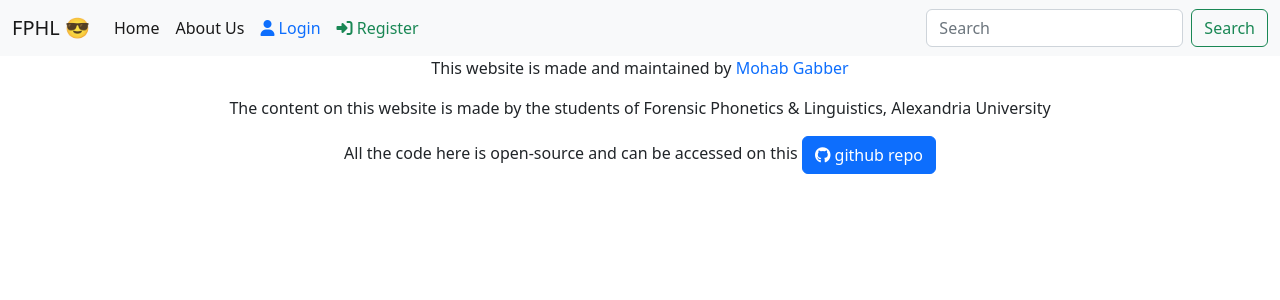
After one commit to fuckhumanity12/fphlcore, a Django app: page /about/ in a window 1280 px wide. The commit adds this page. Shown: the top 300 px of the page. Run offline with Django 4.2, Linux system fonts and the light colour scheme; parts of the project's set-up code (start-up, migrations or seed data) failed here and were passed over; some libraries are stand-ins or nearby versions.

Commit message:
added search functionality, and about page

```diff
--- /dev/null
+++ b/articles/templates/articles/about.html
@@ -0,0 +1,8 @@
+{% extends "users/base.html" %}
+{% block title %}About Us{% endblock title %}
+
+{% block content %}
+<p class="text-center">This website is made and maintained by <a href="https://github.com/fuckhumanity12" target="_blank" class="text-decoration-none">Mohab Gabber</a></p>
+<p class="text-center">The content on this website is made by the students of Forensic Phonetics & Linguistics, Alexandria University</p>
+<p class="text-center">All the code here is open-source and can be accessed on this <a href="https://github.com/fuckhumanity12/fphlcore" target="_blank" class="text-decoration-none btn btn-primary"><i class="fa-brands fa-github"></i> github repo</a></p>
+{% endblock content %}
--- a/articles/urls.py
+++ b/articles/urls.py
@@ -6,5 +6,7 @@ urlpatterns = [
     path("save/<str:pk>/", SaveArticles.as_view(), name="save-article"),
     path("remove-save/<str:pk>/", RemoveSave.as_view(), name="remove-save"),
     path("account/", AccountPage.as_view(), name="account"),
+    path("about/", About.as_view(), name="about"),
+    path("search/", Search.as_view(), name="search"),
     # path("comment/<str:article>", CommentView.as_view(), name="comment"),
 ]
--- a/articles/views.py
+++ b/articles/views.py
@@ -4,6 +4,7 @@ from .models import *
 from django.contrib import messages
 from django.contrib.auth.mixins import LoginRequiredMixin
 from .forms import *
+from django.db.models import Q
 
 
 class ArticlesList(View):
@@ -70,6 +71,20 @@ class RemoveSave(LoginRequiredMixin, View):
 #             messages.warning(request, "Article Doesn't Exists")
 #             return redirect("home")
 
+class About(View):
+    def get(self, request, *args, **kwargs):
+        return render(request, "articles/about.html")
+
+
+class Search(View):
+    def get(self, request, *args, **kwargs):
+        query = self.request.GET.get("q")
+        if query == '' or query == ' ':
+            messages.warning(request, "you can't search everything human!")
+            return redirect("home")
+        articles = Article.objects.filter(Q(title__icontains=query))
+        return render(request, 'articles/search-results.html', {'results': articles, })
+
 
 class AccountPage(LoginRequiredMixin, View):
     def get(self, request, *args, **kwargs):
--- a/users/templates/users/base.html
+++ b/users/templates/users/base.html
@@ -26,9 +26,9 @@
                             <a class="nav-link active" aria-current="page" href="{% url 'home' %}">Home</a>
                         </li>
                         <li class="nav-item">
-                            <a class="nav-link" href="#">Link</a>
+                            <a class="nav-link active" href="{% url 'about' %}">About Us</a>
                         </li>
-                        <li class="nav-item dropdown">
+                        <!-- <li class="nav-item dropdown">
                             <a class="nav-link dropdown-toggle" href="#" role="button" data-bs-toggle="dropdown"
                                 aria-expanded="false">
                                 Dropdown
@@ -41,26 +41,26 @@
                                 </li>
                                 <li><a class="dropdown-item" href="#">Something else here</a></li>
                             </ul>
-                        </li>
+                        </li> -->
                         {% if request.user.is_authenticated %}
                             <li class="nav-item">
-                                <a class="nav-link" href="{% url 'account' %}"><i class="fa-solid fa-user"></i> Account</a>
+                                <a class="nav-link active" href="{% url 'account' %}"><i class="fa-solid fa-user"></i> Account</a>
                             </li>
                             <li class="nav-item">
-                                <a class="nav-link" href="{% url 'logout' %}"><i class="fa-solid fa-door-open"></i> Logout</a>
+                                <a class="nav-link active" href="{% url 'logout' %}"><i class="fa-solid fa-door-open"></i> Logout</a>
                             </li>
                         {% else %}
                             <li class="nav-item">
-                                <a class="nav-link text-primary" href="{% url 'login' %}"><i class="fa-solid fa-user"></i> Login</a>
+                                <a class="nav-link text-primary active" href="{% url 'login' %}"><i class="fa-solid fa-user"></i> Login</a>
                             </li>
                             <li class="nav-item">
-                                <a class="nav-link text-success" href="{% url 'register' %}"><i class="fa-sharp fa-solid fa-right-to-bracket"></i> Register</a>
+                                <a class="nav-link text-success active" href="{% url 'register' %}"><i class="fa-sharp fa-solid fa-right-to-bracket"></i> Register</a>
                             </li>
                         {% endif %}
                     </ul>
-                    <form class="d-flex" role="search">
+                    <form class="d-flex" method="GET" action="{% url 'search' %}" role="search">
 
-                        <input class="form-control me-2" type="search" placeholder="Search" aria-label="Search">
+                        <input class="form-control me-2" name="q" type="text" placeholder="Search" aria-label="Search">
                         <button class="btn btn-outline-success" type="submit">Search</button>
                     </form>
                 </div>
```
Also changed, not shown: articles/templates/articles/search-results.html (added, +26 -0 lines).
